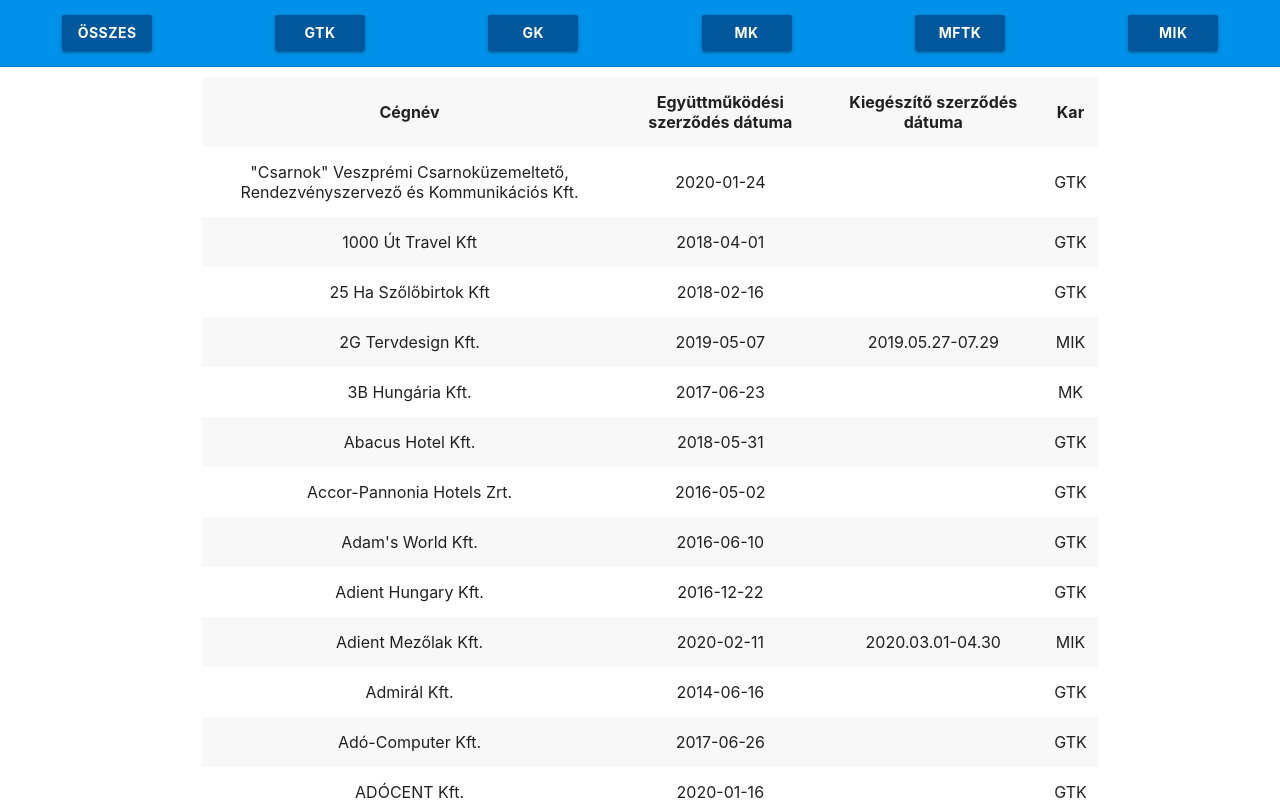
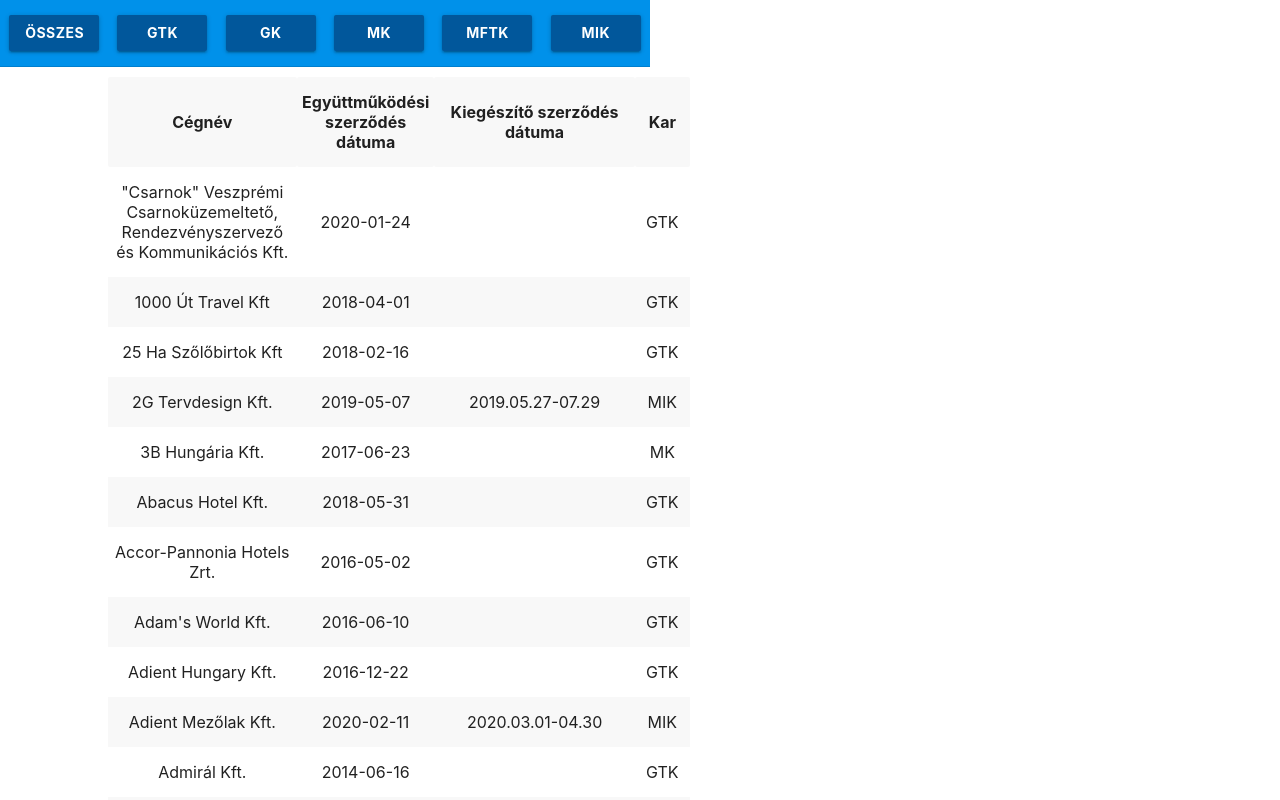
Before and after one commit to KariFuLL/karifull.github.io, a plain HTML site: page szakgyak.html in a window 1280 px wide. Shown: the top 800 px of the page. Drawn offline with nearby package versions, Linux system fonts and the light colour scheme.

Commit message:
final2 !?

```diff
--- a/szakgyak.html
+++ b/szakgyak.html
@@ -28,13 +28,24 @@
     <script type="text/javascript" src="/js/szakgyak.js"></script>
 
     <style>
+        body {
+        margin: 0px;
+        border: 0px;
+        padding: 0px;
+        padding-top: 0px;
+        padding-bottom: 0px;
+        width: 650px;
+        }
+        div {
+            width: 100%;
+        }
         table {
         margin: 10px;
         border: 0px;
         padding: 5px;
         padding-top: 15px;
         padding-bottom: 20px;
-
+        width: 100%;
         }
         a {
             width: 90px;
@@ -46,10 +57,7 @@
 
 <body onload="ehh()">
     <div onclick="ehh()"></div>
-    <div class="nav-wrapper light-blue accent-4 ">
-
-
-
+    <div class=" light-blue accent-4 ">
                 <table class="center-align"
                     style="margin: 0px; padding: 0px; margin-top: 0px;">
                     <tr>
```
